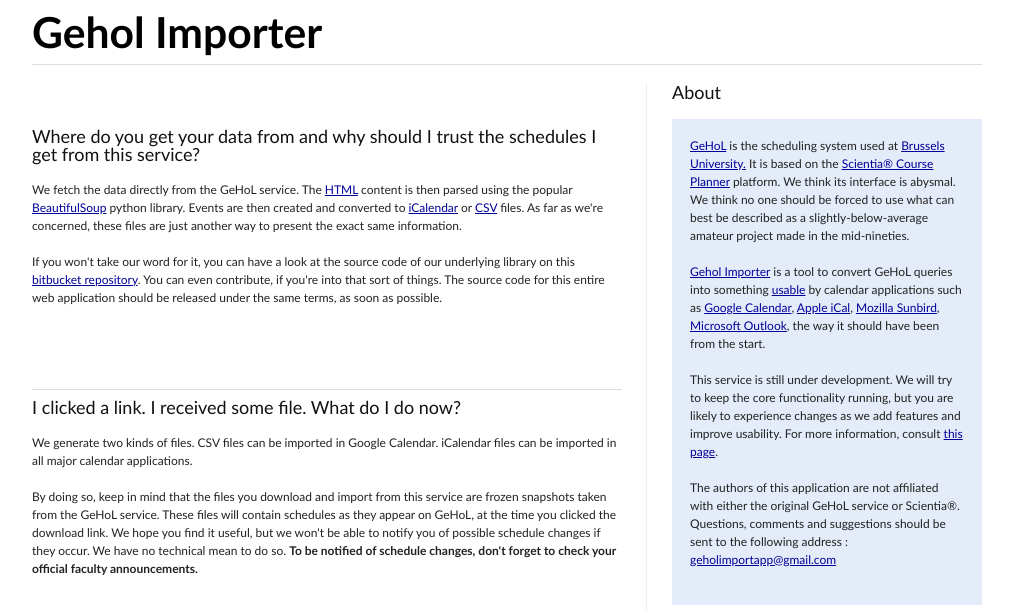
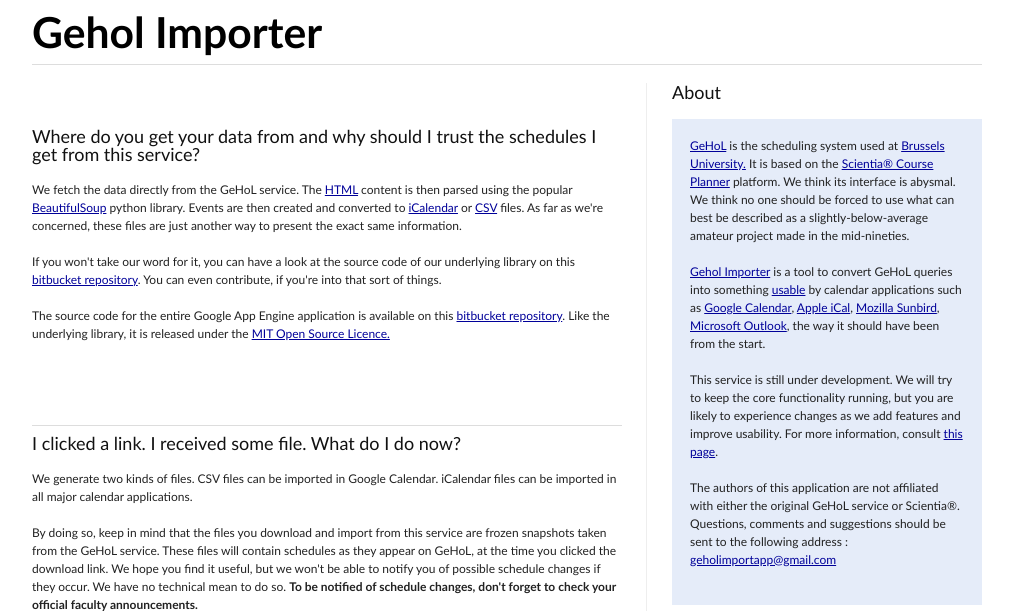
Before and after one commit to sevas/geholimportapp, a Python web app: template templates/questions.html in a window 1280 px wide. Shown: the top 611 px of the page, without its empty margins (133-1146 px from the left). Run offline with Jinja, Linux system fonts and the light colour scheme; the template is opened without the code that fills it, so the values that code supplies are empty.

Commit message:
added licence. removed roadmap from readme. updated faq for source code repo

```diff
--- a/templates/questions.html
+++ b/templates/questions.html
@@ -28,9 +28,17 @@
         source code of our underlying library on this
         <a href="http://bitbucket.org/sevas/geholimport">bitbucket
         repository</a>.  You can even contribute, if you're into that
-        sort of things.  The source code for this entire web
-        application should be released under the same terms, as soon
-        as possible.
+        sort of things.
+      </p>
+      <p>
+        The source code for the entire Google App Engine
+        application is available on this
+        <a href:"https://bitbucket.org/sevas/geholimportapp">bitbucket
+        repository</a>. Like the underlying library, it is released
+        under
+        the <a href="http://www.opensource.org/licenses/mit-license.php">MIT
+        Open Source Licence.</a>
+
       </p>
     </div>
 
```
Also changed, not shown: COPYING.txt (added, +21 -0 lines), 1 other file.
